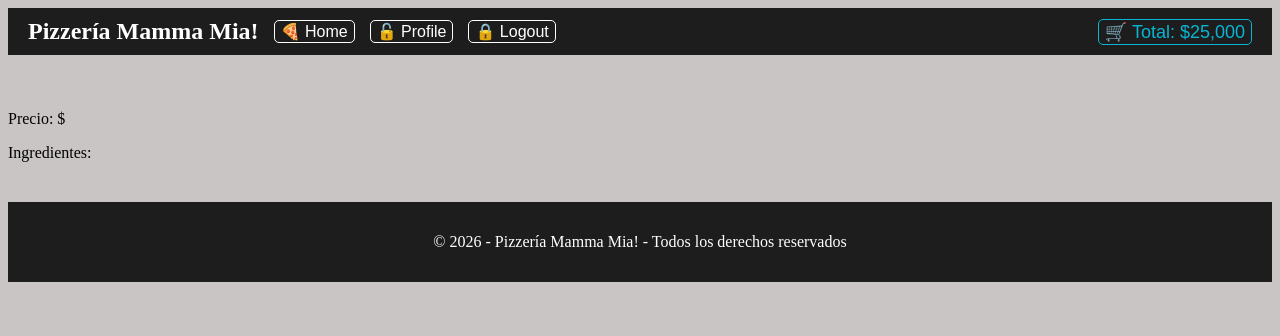
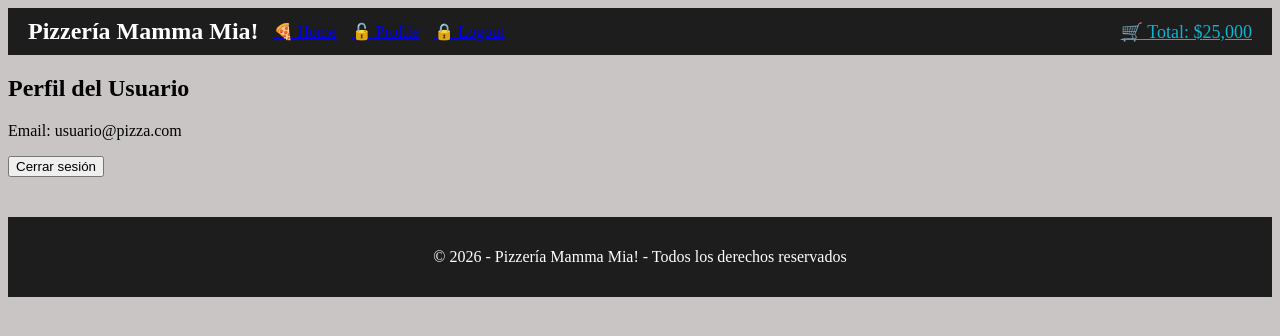
Before and after one commit to Krostter/Pizzaria-Mamma-Mia, a React (Vite) app: page /profile in a window 1280 px wide. Shown: the top 336 px of the page. Built offline with nearby package versions, Linux system fonts and the light colour scheme; no server answers.

Commit message:
Agregando ruta y conexion al backend

```diff
--- a/package.json
+++ b/package.json
@@ -11,7 +11,8 @@
   },
   "dependencies": {
     "react": "^19.2.0",
-    "react-dom": "^19.2.0"
+    "react-dom": "^19.2.0",
+    "react-router-dom": "^7.13.1"
   },
   "devDependencies": {
     "@eslint/js": "^9.39.1",
--- a/src/App.jsx
+++ b/src/App.jsx
@@ -1,27 +1,38 @@
 import Navbar from "./components/Navbar";
-import Home from "./Home";
+import Home from "./pages/Home";
 import Footer from "./components/Footer";
-import RegisterPage from "./components/RegisterPage";
-import LoginPage from "./components/LoginPage";
-import Cart from "./components/Cart";
-import Pizza from "./components/Pizza";
+import RegisterPage from "./pages/RegisterPage";
+import LoginPage from "./pages/LoginPage";
+import Cart from "./pages/Cart";
+import Pizza from "./pages/Pizza";
+import { BrowserRouter, Routes, Route } from "react-router-dom";
+import NotFound from "./pages/NotFound";
+import Profile from "./pages/Profile";
+
+
 
 function App() {
 
     return (
 
-        <div>
-          <Navbar />
-          <Pizza />
-          {/*<Home />*/}
-          {/*<Cart />*/}
-          {/*<RegisterPage />*/}
-          {/*<LoginPage />*/}
-          <Footer />
-        </div>
+        <BrowserRouter>
+            <Navbar />
 
+            <Routes>
+            <Route path="/" element={<Home />} />
+            <Route path="/profile" element={<Profile />} />
+            <Route path="/register" element={<RegisterPage />} />
+            <Route path="/login" element={<LoginPage />} />
+            <Route path="/cart" element={<Cart />} />
+            <Route path="/pizza/p001" element={<Pizza />} />
+            <Route path="*" element={<NotFound />} />
+            </Routes>
+
+            <Footer/>
+        </BrowserRouter>
     );
 
 }
 
+
 export default App;
--- a/src/components/Navbar.jsx
+++ b/src/components/Navbar.jsx
@@ -1,3 +1,6 @@
+import {Link} from 'react-router-dom';
+
+
 const Navbar = () => {
     const total = 25000;
     const token = true;
@@ -5,23 +8,24 @@ const Navbar = () => {
     return (
         <nav className="navbar">
         <h1>Pizzería Mamma Mia!</h1>
-        <button>🍕 Home</button>
+        <Link to="/">🍕 Home</Link>
 
         {token ? (
             <>
-            <button>🔓 Profile</button>
-            <button>🔒 Logout</button>
+            <Link to="/profile">🔓 Profile</Link>
+            <Link to="/login">🔒 Logout</Link>
             </>
         ) : (
             <>
-            <button>🔐 Login</button>
-            <button>🔐 Register</button>
+            <Link to="/login">🔐 Login</Link>
+            <Link to="/register">🔐 Register</Link>
             </>
         )}
 
-        <button className="nav-total">🛒 Total: ${total.toLocaleString()}</button>
+        <Link to="/cart" className="nav-total">🛒 Total: ${total.toLocaleString()}</Link>
         </nav>
     );
 };
 
+
 export default Navbar;
--- /dev/null
+++ b/src/pages/NotFound.jsx
@@ -0,0 +1,17 @@
+import { Link } from "react-router-dom";
+
+const NotFound = () => {
+
+  return (
+
+    <div className="text-center">
+      <h2>Oops! 404 - Página no encontrada 🍕😭</h2>
+      <Link to="/">Volver al inicio</Link>
+    </div>
+
+  );
+
+};
+
+
+export default NotFound;
--- /dev/null
+++ b/src/pages/Profile.jsx
@@ -0,0 +1,18 @@
+
+const Profile = () => {
+
+
+  return (
+
+    <div>
+      <h2>Perfil del Usuario</h2>
+      <p>Email: usuario@pizza.com</p>
+      <button>Cerrar sesión</button>
+    </div>
+
+  );
+
+};
+
+
+export default Profile;
```
Also changed, not shown: src/pages/Home.jsx (renamed from src/Home.jsx, +8 -2 lines), src/pages/Cart.jsx (renamed from src/components/Cart.jsx), src/pages/LoginPage.jsx (renamed from src/components/LoginPage.jsx), src/pages/Pizza.jsx (renamed from src/components/Pizza.jsx), src/pages/RegisterPage.jsx (renamed from src/components/RegisterPage.jsx), 1 other file (tests, documents, lock files or other folders).
